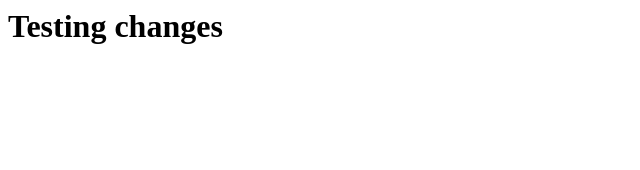
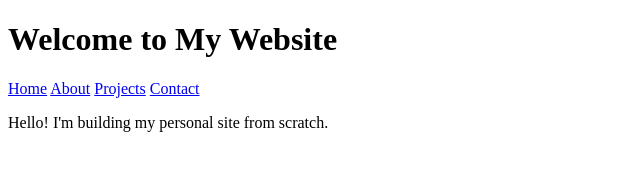
Before and after one commit to HarleyMed/dunsun.github.io, a plain HTML site: page index.html in a window 1280 px wide. Shown: the whole page, without its empty margins (0-640 px from the left). Drawn offline with Linux system fonts and the light colour scheme.

Commit message:
Updating index.html with template

```diff
--- a/index.html
+++ b/index.html
@@ -1 +1,24 @@
-<h1>Testing changes</h1>
+<!DOCTYPE html>
+<html lang="en">
+<head>
+    <meta charset="UTF-8">
+    <meta name="viewport" content="width=device-width, initial-scale=1.0">
+    <title>My Personal Site</title>
+    <link rel="stylesheet" href="style.css">
+</head>
+<body>
+    <header>
+        <h1>Welcome to My Website</h1>
+        <nav>
+            <a href="#">Home</a>
+            <a href="#">About</a>
+            <a href="#">Projects</a>
+            <a href="#">Contact</a>
+        </nav>
+    </header>
+    <main>
+        <p>Hello! I'm building my personal site from scratch.</p>
+    </main>
+    <script src="script.js"></script>
+</body>
+</html>
```
